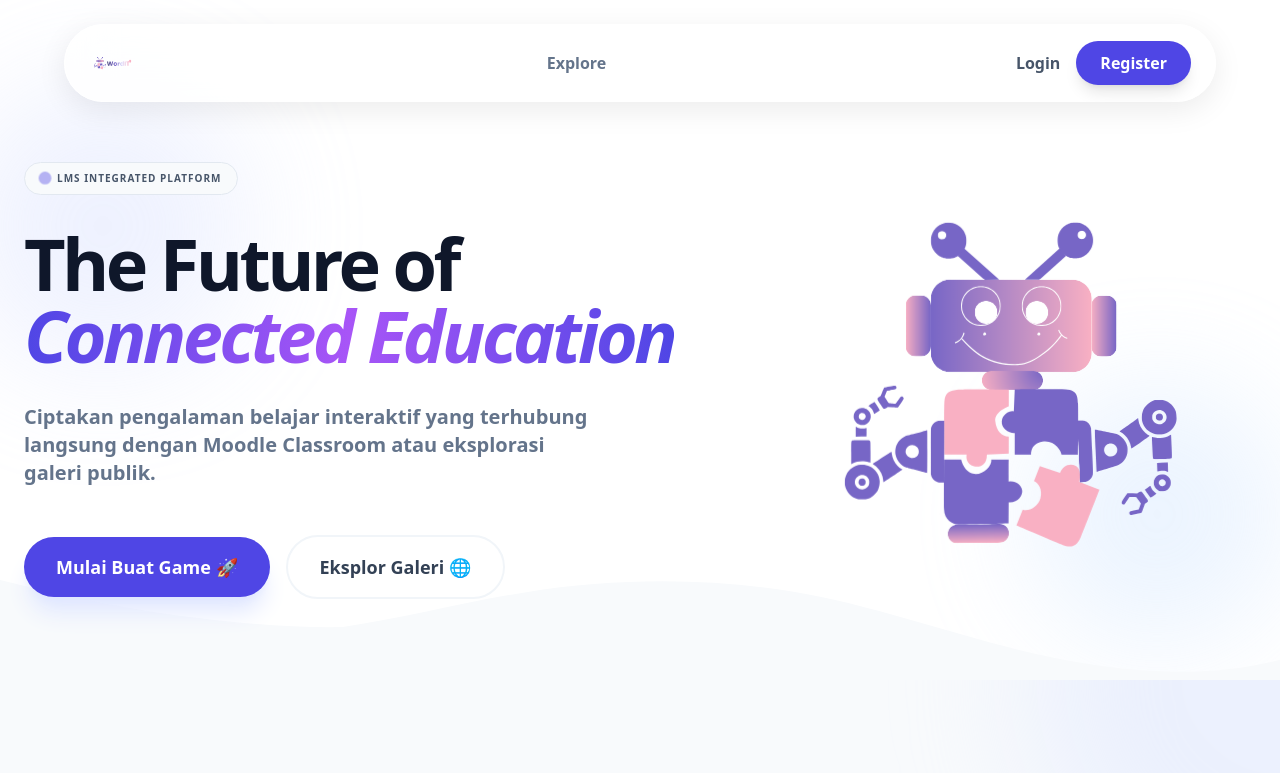
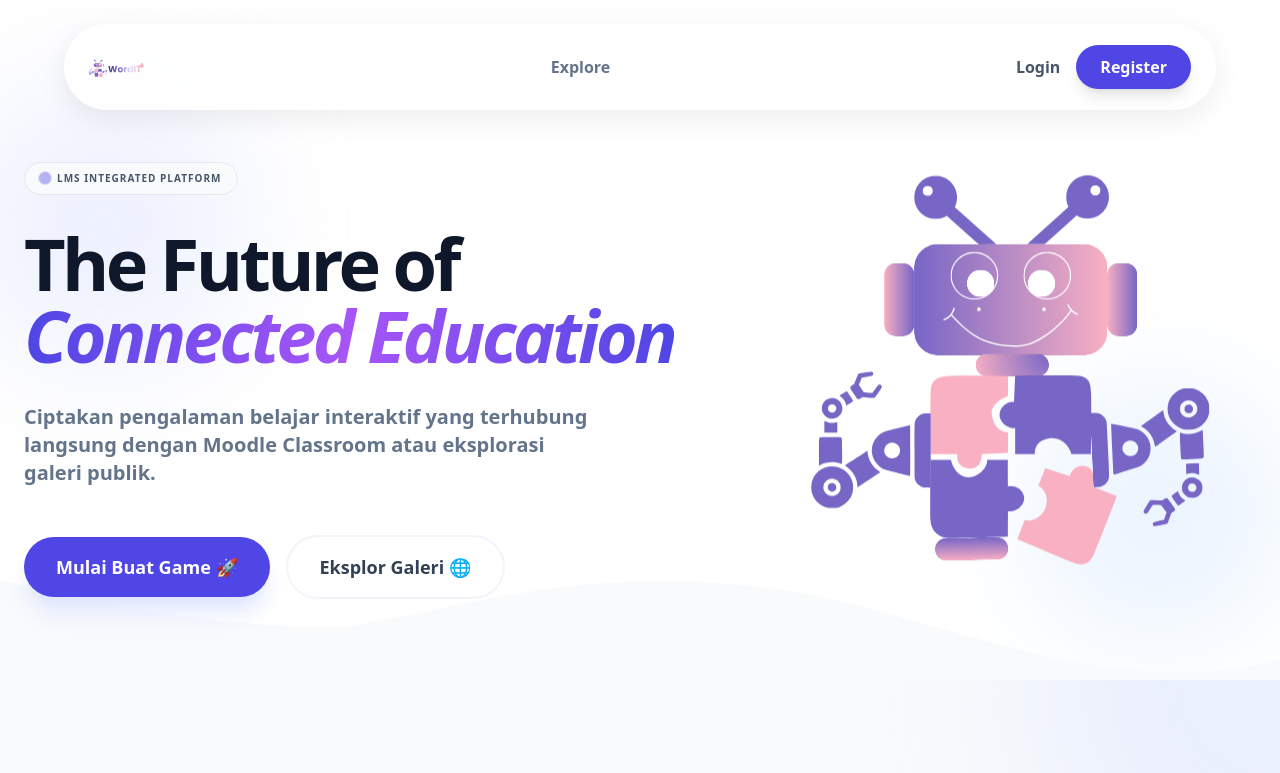
Before and after one commit to Nopitrasari29/wordit-frontend, a React (Vite) app: page / in a window 1280 px wide. Shown: the top 773 px of the page. Built offline with nearby package versions, Linux system fonts and the light colour scheme; no server answers.

Commit message:
feat: adjust SVG crop, update favicon, increase navbar logo size, enlarge Hero mascot, and smooth floating animation

```diff
--- a/index.html
+++ b/index.html
@@ -3,7 +3,7 @@
 
 <head>
     <meta charset="UTF-8" />
-    <link rel="icon" type="image/svg+xml" href="/4.svg" />
+    <link rel="icon" type="image/svg+xml" href="/2.svg" />
     <title>WordIT</title>
 </head>
 
--- a/src/assets/styles/globals.css
+++ b/src/assets/styles/globals.css
@@ -48,32 +48,14 @@
         }
     }
 
-    /* Animasi Maskot Robot Lucu (WordIT) */
+    /* Animasi Maskot Robot Lucu (WordIT) - Floating Smooth */
     .animate-robot-idle {
-        animation: robot-bob 3s ease-in-out infinite;
-    }
-
-    .animate-robot-hover {
-        transition: transform 0.3s ease;
-    }
-
-    .animate-robot-hover:hover {
-        animation: robot-wobble 0.6s ease-in-out;
+        animation: robot-bob 4s ease-in-out infinite;
     }
 
     @keyframes robot-bob {
-        0%, 100% { transform: translateY(0) rotate(0deg); }
-        50% { transform: translateY(-3px) rotate(1.5deg); }
-    }
-
-    @keyframes robot-wobble {
-        0% { transform: scale(1) rotate(0deg); }
-        15% { transform: scale(1.1) rotate(-8deg); }
-        30% { transform: scale(1.1) rotate(8deg); }
-        45% { transform: scale(1.05) rotate(-4deg); }
-        60% { transform: scale(1.05) rotate(4deg); }
-        75% { transform: scale(1.02) rotate(-1.5deg); }
-        100% { transform: scale(1) rotate(0deg); }
+        0%, 100% { transform: translateY(0); }
+        50% { transform: translateY(-16px); }
     }
 }
 
--- a/src/components/layout/Navbar.tsx
+++ b/src/components/layout/Navbar.tsx
@@ -78,7 +78,7 @@ export default function Navbar() {
         >
           <img
             src="/4.svg"
-            className="h-10 md:h-12 object-contain"
+            className="h-12 md:h-14 object-contain"
             alt="WordIT Logo"
           />
         </Link>
--- a/src/components/ui/Hero.tsx
+++ b/src/components/ui/Hero.tsx
@@ -82,7 +82,7 @@ export default function Hero() {
 
           {/* RIGHT COLUMN: BIG ROBOT MASCOT */}
           <div className="lg:col-span-5 flex justify-center items-center">
-            <div className="relative w-64 h-64 sm:w-80 sm:h-80 md:w-[400px] md:h-[400px] animate-robot-idle animate-robot-hover">
+            <div className="relative w-80 h-80 sm:w-96 sm:h-96 md:w-[450px] md:h-[450px] lg:w-[480px] lg:h-[480px] animate-robot-idle">
               <img
                 src="/2.svg"
                 className="w-full h-full object-contain"
```
Also changed, not shown: public/4.svg.
